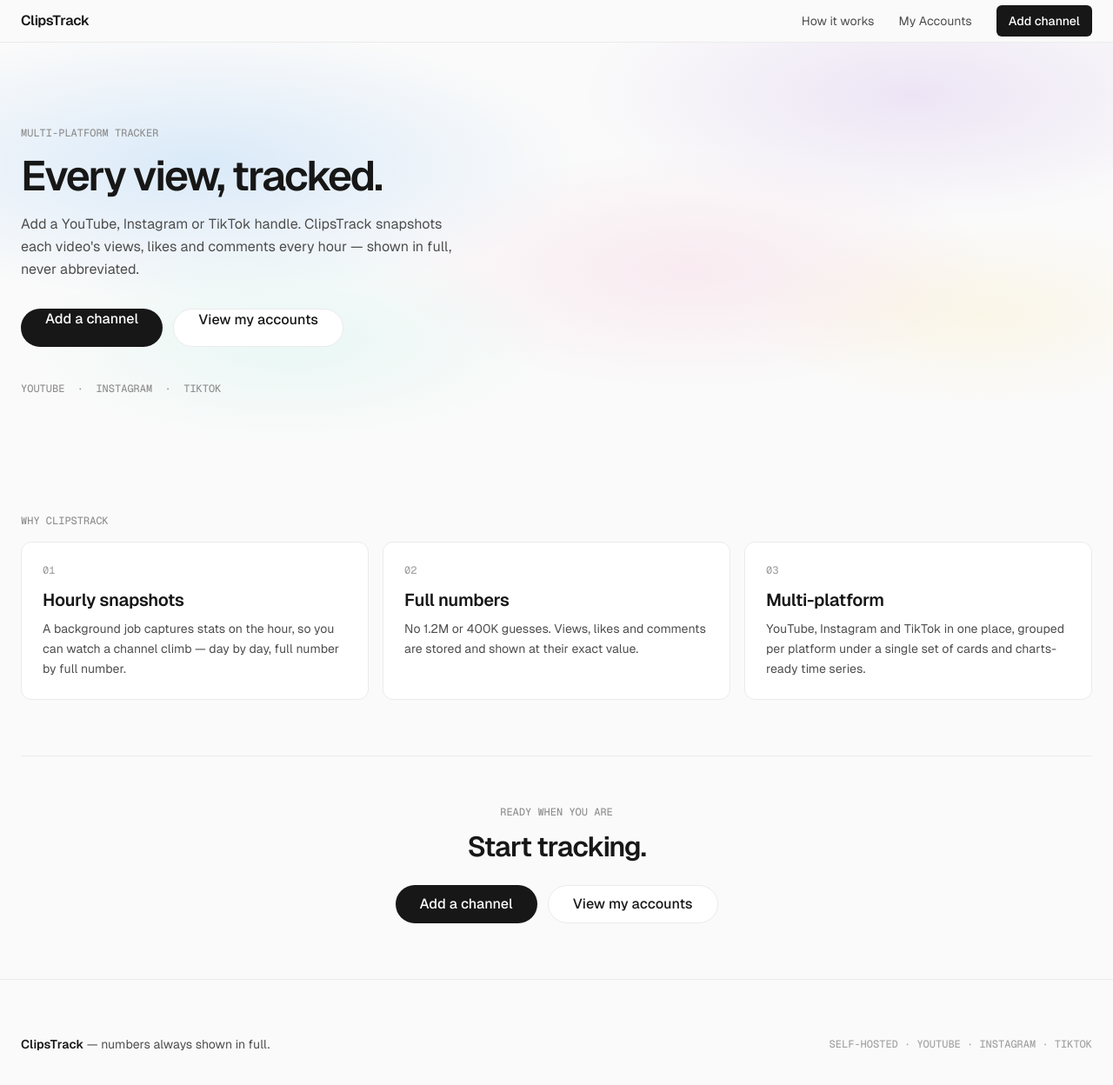
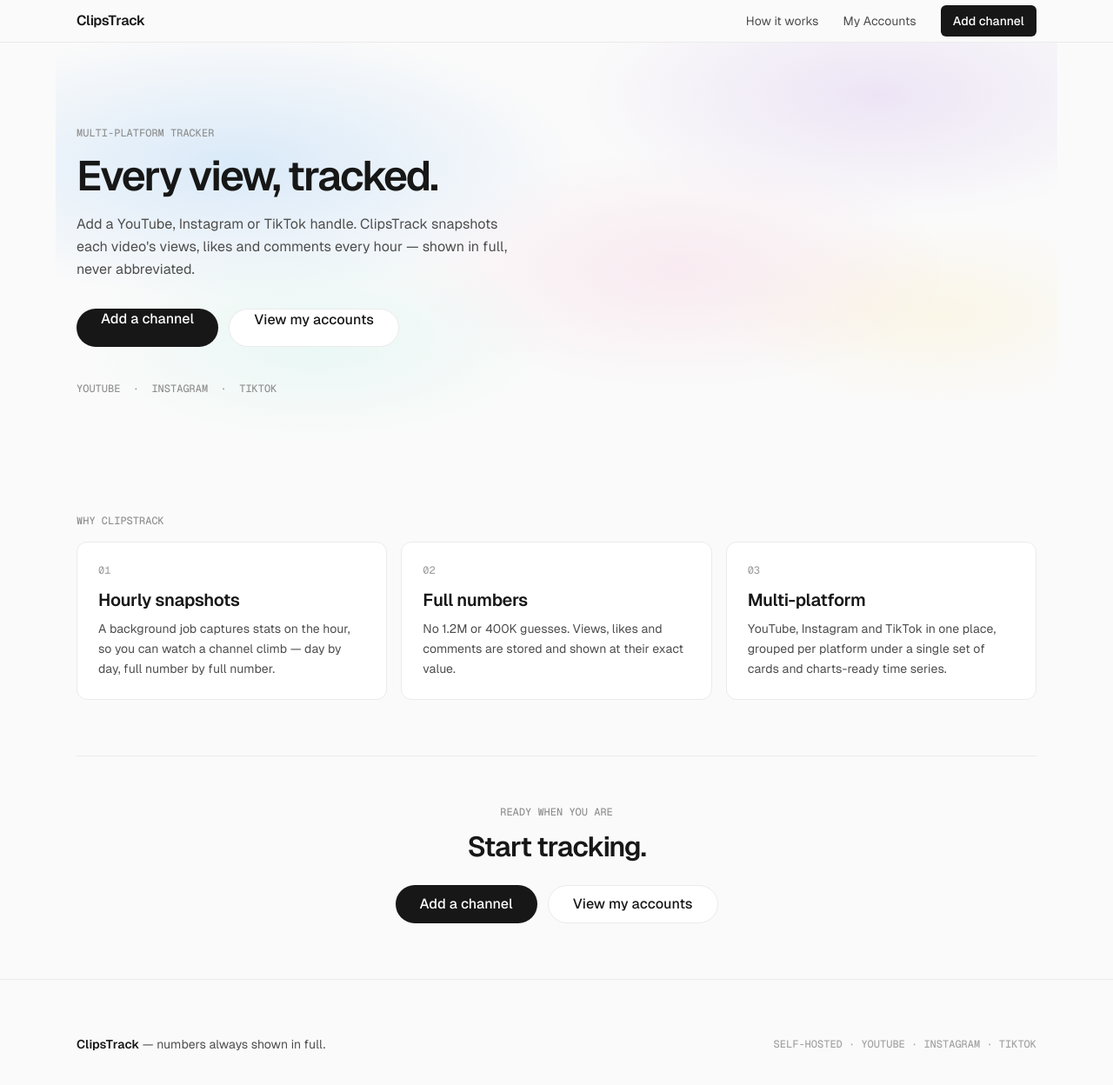
Before and after one commit to AmitX79/clipstrack, a Next.js app: page / in a window 1280 px wide. Shown: the top 1248 px of the page at 87% size. Built offline with nearby package versions, Linux system fonts and the light colour scheme.

Commit message:
Revert layout widening — back to max-w-6xl, 2-column cards

```diff
--- a/app/page.tsx
+++ b/app/page.tsx
@@ -24,7 +24,7 @@ export default function Home() {
   return (
     <div className="min-h-screen bg-canvas">
       <NavBar />
-      <main className="mx-auto w-full max-w-[1400px] px-6 pb-16">
+      <main className="mx-auto max-w-6xl px-6 pb-16">
         {/* Hero */}
         <section
           aria-label="Intro"
--- a/app/tracked/page.tsx
+++ b/app/tracked/page.tsx
@@ -26,7 +26,7 @@ export default async function TrackedPage() {
   return (
     <div className="min-h-screen bg-canvas">
       <NavBar active="tracked" />
-      <main className="mx-auto w-full max-w-[1400px] px-6 pb-12">
+      <main className="mx-auto max-w-6xl px-6 pb-12">
         <section
           aria-label="My Accounts"
           className="flex flex-wrap items-start justify-between gap-6 pt-8 md:pt-12"
--- a/components/ChannelCard.tsx
+++ b/components/ChannelCard.tsx
@@ -490,7 +490,7 @@ export function ChannelGroupSection({
         <span className="mono-eyebrow text-mute">{PLATFORM_LABELS[platform]}</span>
         <span className="text-xs tabular-nums text-faint">{channels.length}</span>
       </h2>
-      <div className="mt-4 grid gap-4 md:grid-cols-2 2xl:grid-cols-3">
+      <div className="mt-4 grid gap-4 md:grid-cols-2">
         {channels.map((channel) => (
           <ChannelCard key={channel.id} channel={channel} sortBy={sortBy} />
         ))}
--- a/components/Footer.tsx
+++ b/components/Footer.tsx
@@ -1,7 +1,7 @@
 export function Footer() {
   return (
     <footer className="border-t border-hairline">
-      <div className="mx-auto flex w-full max-w-[1400px] flex-wrap items-center justify-between gap-2 px-6 py-16">
+      <div className="mx-auto flex max-w-6xl flex-wrap items-center justify-between gap-2 px-6 py-16">
         <span className="text-sm text-body">
           <span className="font-semibold text-ink">ClipsTrack</span> — numbers
           always shown in full.
--- a/components/NavBar.tsx
+++ b/components/NavBar.tsx
@@ -9,7 +9,7 @@ export function NavBar({ active }: { active?: "tracked" }) {
   return (
     <header className="border-b border-hairline bg-canvas">
       <nav
-        className="mx-auto flex h-12 w-full max-w-[1400px] items-center gap-4 px-6"
+        className="mx-auto flex h-12 max-w-6xl items-center gap-4 px-6"
         aria-label="Primary"
       >
         <Link href="/" className="text-base font-semibold tracking-[-0.4px] text-ink">
```
